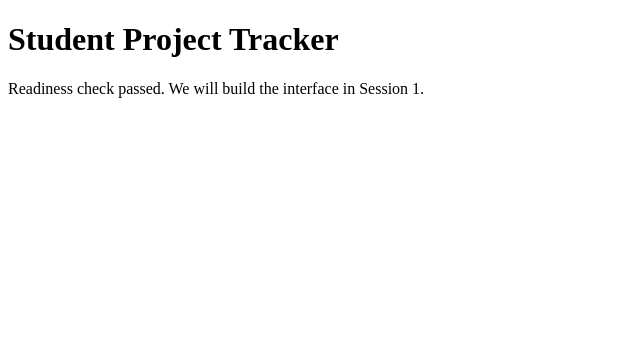
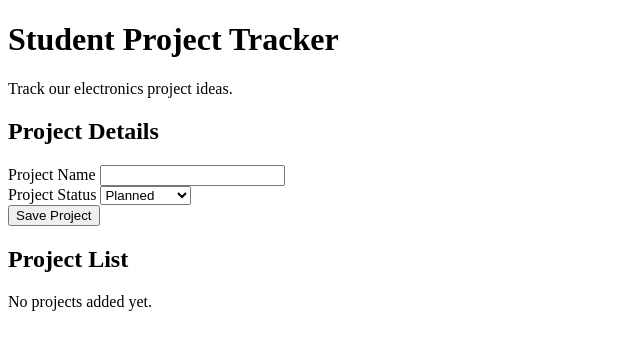
Before and after one commit to vijayshanthagiri82/student-project-tracker, a website: page public/index.html in a window 1280 px wide. Shown: the whole page, without its empty margins (0-640 px from the left). Drawn offline with Linux system fonts and the light colour scheme.

Commit message:
Describe tracker and inspect HTML

```diff
--- a/public/index.html
+++ b/public/index.html
@@ -1,5 +1,66 @@
+
 <!doctype html>
 <html lang="en">
-<head><meta charset="UTF-8"><meta name="viewport" content="width=device-width, initial-scale=1"><title>Workshop readiness</title></head>
-<body><main><h1>Student Project Tracker</h1><p>Readiness check passed. We will build the interface in Session 1.</p></main></body>
+<head>
+  <meta charset="UTF-8">
+  <meta name="viewport" content="width=device-width, initial-scale=1">
+  <title>Student Project Tracker</title>
+  <link rel="stylesheet" href="style.css">
+  <script src="script.js" defer></script>
+</head>
+
+<body>
+  <main>
+    <header>
+      <h1>Student Project Tracker</h1>
+      <p>Track our electronics project ideas.</p>
+    </header>
+
+    <section aria-labelledby="form-title">
+      <h2 id="form-title">Project Details</h2>
+
+      <form id="project-form">
+        <div>
+          <label for="name">Project Name</label>
+          <input
+            type="text"
+            id="name"
+            name="name"
+            required
+            maxlength="80"
+          >
+        </div>
+
+        <div>
+          <label for="status">Project Status</label>
+          <select id="status" name="status">
+            <option value="Planned">Planned</option>
+            <option value="In Progress">In Progress</option>
+            <option value="Completed">Completed</option>
+          </select>
+        </div>
+
+        <div>
+          <button id="save-button" type="submit">
+            Save Project
+          </button>
+
+          <button id="cancel-button" type="button" hidden>
+            Cancel
+          </button>
+        </div>
+      </form>
+
+      <p id="message" role="status" aria-live="polite"></p>
+    </section>
+
+    <section aria-labelledby="list-title">
+      <h2 id="list-title">Project List</h2>
+
+      <p id="empty-state">No projects added yet.</p>
+
+      <ul id="project-list"></ul>
+    </section>
+  </main>
+</body>
 </html>
```
